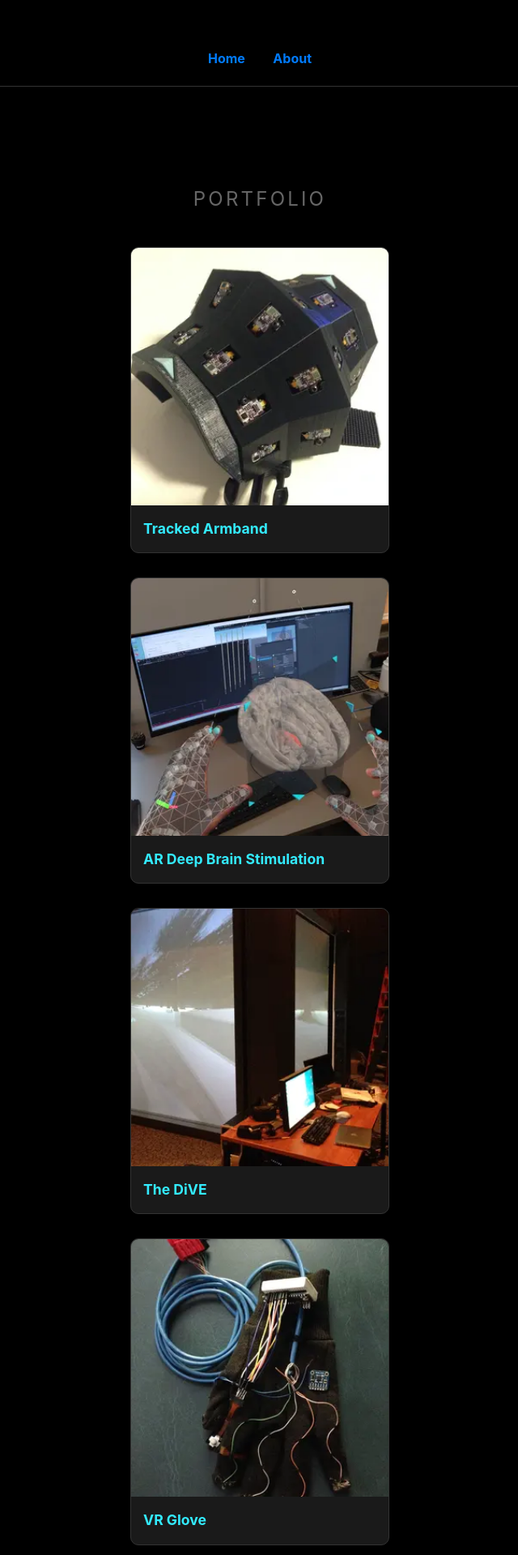
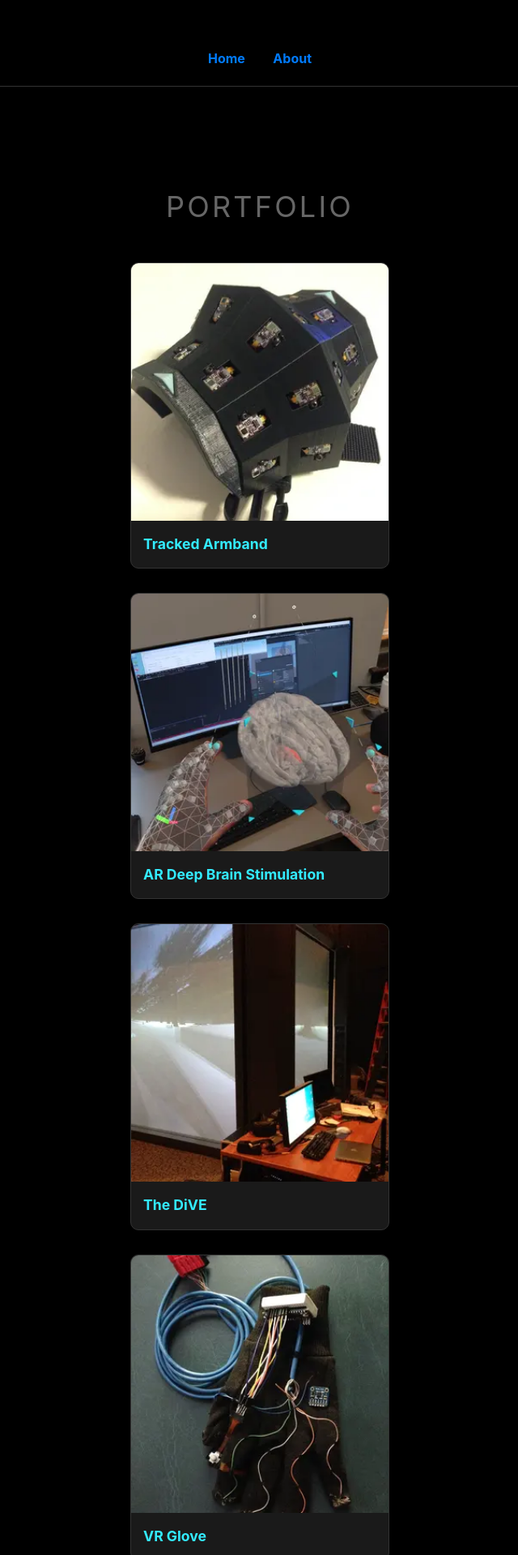
Before and after one commit to tenorvis/portfolio, a Jekyll site: the page built from index.html, in a window 1280 px wide. Shown: the top 1920 px of the page at 81% size, without its empty margins (319-959 px from the left). Built offline with Jekyll 4.4.1, drawn with Linux system fonts in a browser that asks for light colours.

Commit message:
Portfolio label css edit 3

```diff
--- a/assets/css/style.css
+++ b/assets/css/style.css
@@ -80,7 +80,7 @@ nav a {
 .portfolio-label {
     text-align: center;
     /* 'clamp' allows the text to scale between a min and max size */
-    font-size: clamp(1rem, 2vw + 0.5rem, 1.5rem);
+    font-size: clamp(1.25rem, 3vw + 0.75rem, 2.25rem);
     color: #666;
     font-weight: 400;
     text-transform: uppercase;
```
